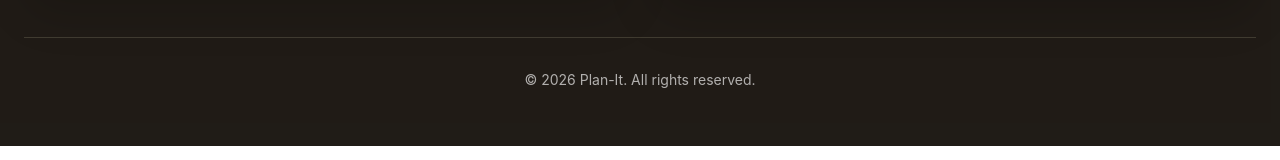
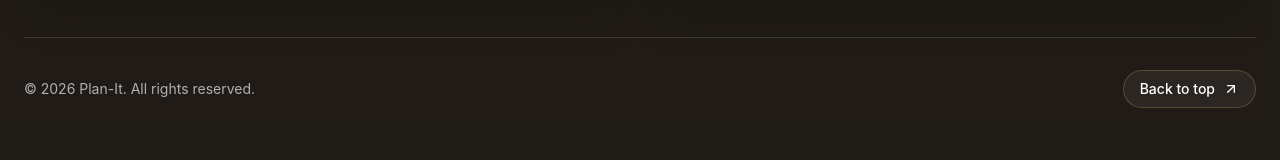
Before and after one commit to Mr-wilz/PLAN-IT, a React (Vite) app: page / in a window 1280 px wide. Shown: the part 7498-7658 px from the top of the page. Built offline with nearby package versions, Linux system fonts and the light colour scheme; no server answers.

Commit message:
back to top

```diff
--- a/src/components/layout/Footer.tsx
+++ b/src/components/layout/Footer.tsx
@@ -122,6 +122,10 @@ export default function Footer() {
   const scrollerRef = useRef<HTMLDivElement | null>(null);
   const [canScrollLeft, setCanScrollLeft] = useState(false);
   const [canScrollRight, setCanScrollRight] = useState(false);
+
+  const scrollToTop = () => {
+    window.scrollTo({ top: 0, left: 0, behavior: "smooth" });
+  };
 
   const updateScrollState = () => {
     const el = scrollerRef.current;
@@ -418,9 +422,19 @@ export default function Footer() {
         </div>
 
         <div className="border-t border-amber-100/15 pt-8 mt-10">
-          <p className="text-center text-sm text-white/65">
-            © {currentYear} Plan-It. All rights reserved.
-          </p>
+          <div className="flex flex-col items-center gap-4 text-center sm:flex-row sm:justify-between sm:text-left">
+            <p className="text-sm text-white/65">
+              © {currentYear} Plan-It. All rights reserved.
+            </p>
+            <button
+              type="button"
+              onClick={scrollToTop}
+              className="inline-flex items-center gap-2 rounded-full border border-amber-200/20 bg-white/5 px-4 py-2 text-sm font-medium text-white transition hover:border-amber-200/40 hover:bg-white/10 hover:text-amber-100"
+            >
+              Back to top
+              <ArrowUpRight size={16} />
+            </button>
+          </div>
         </div>
       </div>
     </motion.footer>
```
